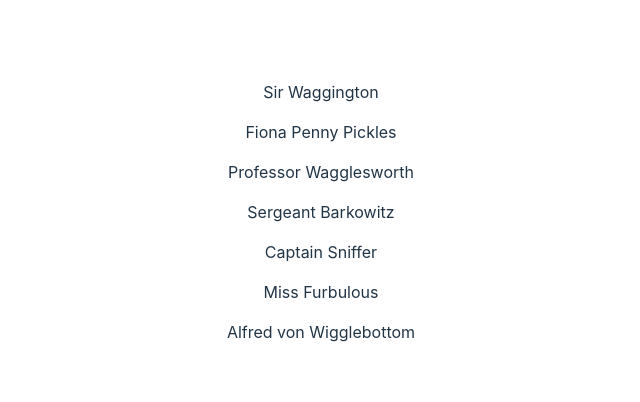
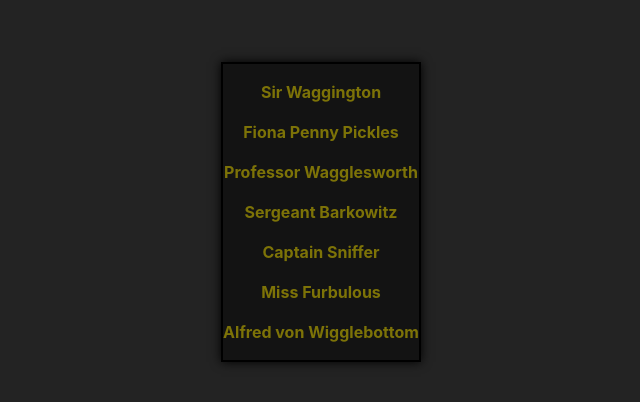
Before and after one commit to IsaacA110/puppyPals, a React (Vite) app: page / in a window 1280 px wide. Shown: the part 188-590 px from the top of the page, without its empty margins (319-959 px from the left). Built offline with nearby package versions, Linux system fonts and the light colour scheme.

Commit message:
assignment

```diff
--- a/src/App.jsx
+++ b/src/App.jsx
@@ -1,23 +1,19 @@
 import { useState } from "react";
 import "./App.css";
 import { puppyList } from "./data.js";
+import "./extra.css";
 
 function App() {
-  const [puppies, setPuppies] = useState(puppyList); //const[value you are storing, a function you can use to reset the value]
-  //useState is a hook - it needs a default value -- here, the (puppyList) array, from the data.js is the default value
+  const [puppies, setPuppies] = useState(puppyList);
   const [featPupId, setFeatPupId] = useState(null);
-  function handleClick() {
-    // some logic here
-  }
-  // console.log("Puppy List: ", puppies);
+  function handleClick() {}
+
   const featuredPup = puppies.find((pup) => pup.id === featPupId);
   return (
     <>
       <div className="App">
         {" "}
-        {
-          // use className instead of class when in jsx
-          puppies.map((puppy) => {
+        {puppies.map((puppy) => {
           return (
             <p
               onClick={() => {
@@ -27,9 +23,8 @@ function App() {
             >
               {puppy.name}
             </p>
-            ); //key maintains the integrity of the order of elements
-          })
-        }
+          );
+        })}
         {featPupId && (
           <div className="featured">
             <h2>{featuredPup.name}</h2>
@@ -43,5 +38,5 @@ function App() {
     </>
   );
 }
-// {} in <div> let us write .js code
+
 export default App;
--- /dev/null
+++ b/src/extra.css
@@ -0,0 +1,29 @@
+* {
+  background-color: rgb(35, 35, 35);
+}
+
+.featured {
+  box-shadow: inset 0 0 10px 0 rgb(17, 12, 12);
+  border: 1px solid rgb(19, 19, 19);
+  padding: 10px;
+  background-color: rgb(215, 215, 215);
+  color: black;
+}
+
+.featured h2,
+.featured ul,
+.featured li {
+  background-color: rgb(215, 215, 215);
+}
+
+.App {
+  border: 2px solid black;
+  background-color: rgb(19, 19, 19);
+  font-weight: bold;
+  color: rgba(191, 175, 0, 0.618);
+  box-shadow: 0 0 10px 0 black;
+}
+
+.App p {
+  background-color: rgb(19, 19, 19);
+}
```
Lines whose indentation alone changed are shown as unchanged.
